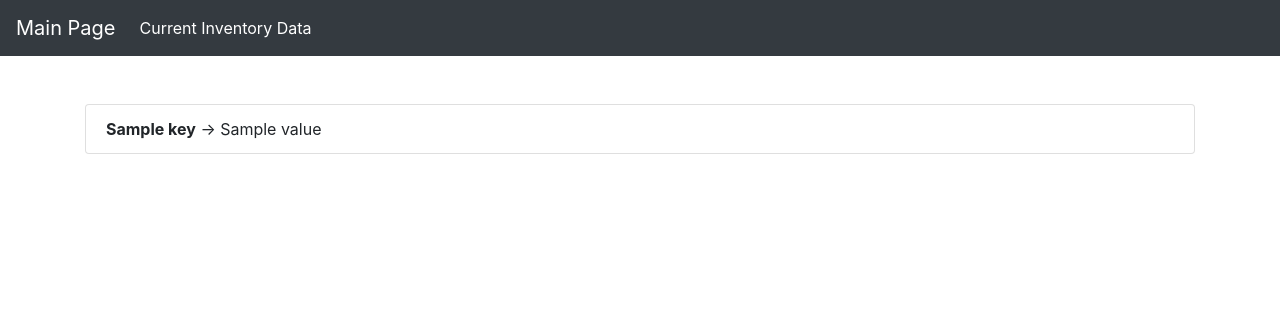
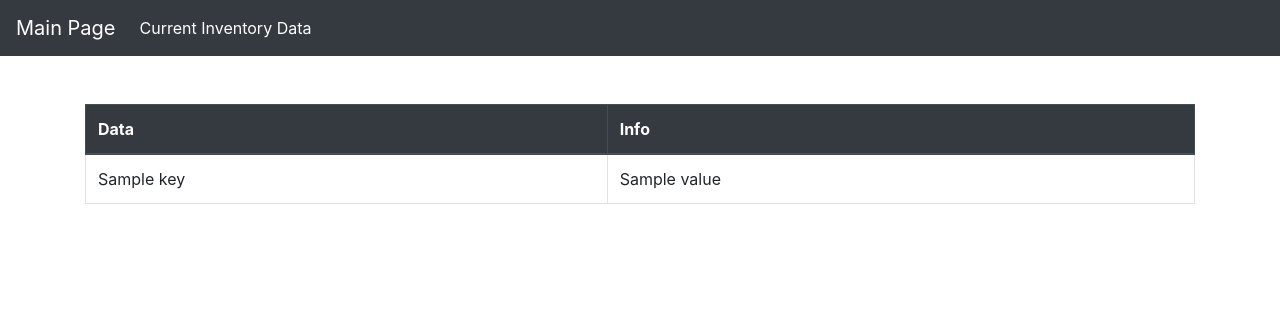
Before and after one commit to GIThunte/inventory, a Flask app: template templates/add_info.html in a window 1280 px wide. Shown: the top 316 px of the page. Run offline with Flask 2, Linux system fonts and the light colour scheme; the template is opened without the code that fills it: most values are stand-ins (such as "Sample title", 1, 10 or a date in 2020); some libraries are stand-ins or nearby versions.

Commit message:
Updated templates/add_info.html

```diff
--- a/templates/add_info.html
+++ b/templates/add_info.html
@@ -26,15 +26,29 @@
       </div>
     </nav><br><br>
   	<div class="container">
-       <ul class="list-group">
-        {% for key, value in inventory_data.items() %}
-            {% if not value %}
-               <li class="list-group-item "><b>{{ key }}</b> -> "not data"</li>
-            {% else %}
-               <li class="list-group-item "><b>{{ key }}</b> -> {{ value }}</li>
-            {% endif %}
-        {% endfor %}
-      </ul>
+
+      <table class="table table-responsive-lg table-bordered table-hover" id="remote_users" style="background-color: white">
+            <thead class="thead-dark">
+              <tr>
+                 <th scope="col">Data</th>
+                 <th scope="col">Info</th>
+              </tr>
+            </thead>
+            <tbody>
+              {% for key, value in inventory_data.items() %}
+                  <tr>
+                    {% if not value %}
+                      <td>{{ key }}</td>
+                      <td><b>not data</b></td>
+                    {% else %}
+                      <td>{{ key }}</td>
+                      <td>{{ value }}</td>
+                    {% endif %}
+                  </tr>
+              {% endfor %}
+
+            </tbody>
+          </table>
 	  </div>
 
     <!-- Optional JavaScript -->
```
